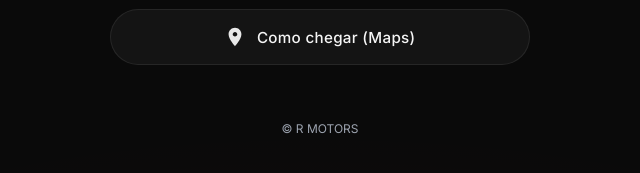
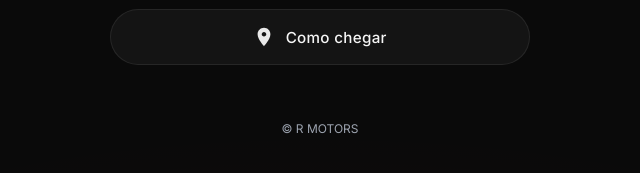
Before and after one commit to luccagoltzman/Relinks, a plain HTML site: page index.html in a window 1280 px wide. Shown: the part 511-684 px from the top of the page, 320-960 px from the left. Drawn offline with Linux system fonts and the light colour scheme.

Commit message:
fix: :art: Corrção para localização

```diff
--- a/index.html
+++ b/index.html
@@ -163,7 +163,7 @@
               d="M12 2C8.13 2 5 5.13 5 9c0 5.25 7 13 7 13s7-7.75 7-13c0-3.87-3.13-7-7-7zm0 9.5c-1.38 0-2.5-1.12-2.5-2.5s1.12-2.5 2.5-2.5 2.5 1.12 2.5 2.5-1.12 2.5-2.5 2.5z"
             />
           </svg>
-          Como chegar (Maps)
+          Como chegar
         </a>
       </nav>
 
```
